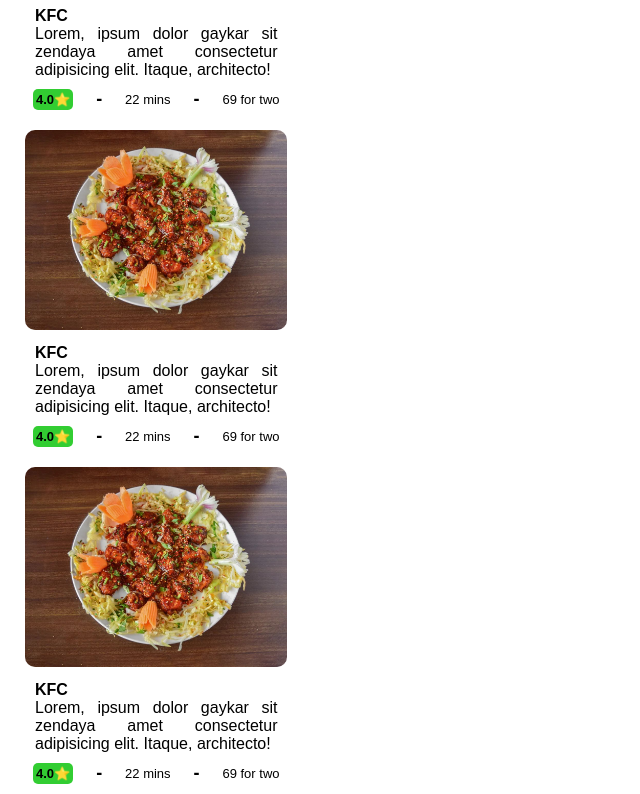
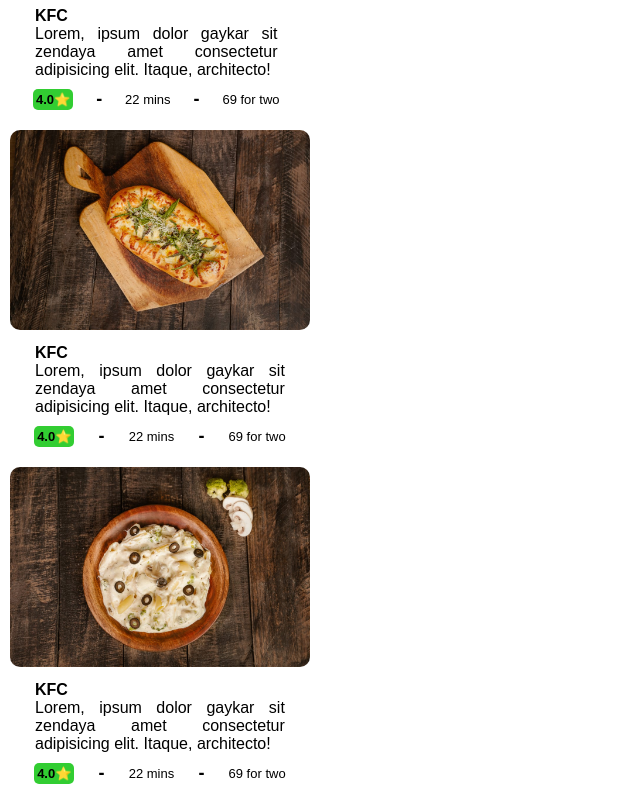
Before and after one commit to DhanasekaranRanijth/hari, a website built with Vite: page index.html in a window 1280 px wide. Shown: the part 967-1761 px from the top of the page, without its empty margins (0-640 px from the left). Built offline with nearby package versions, Linux system fonts and the light colour scheme.

Commit message:
Update index.html

```diff
--- a/index.html
+++ b/index.html
@@ -133,7 +133,7 @@
   <div class="grid_body">
       <div class="grid_item">
         <div>
-          <img src="./s1.jpg" height="200px">
+          <img src="./s7.jpeg" height="200px">
         </div>
 
         <div>
@@ -167,7 +167,7 @@
   <div class="grid_body">
       <div class="grid_item">
         <div>
-          <img src="./s1.jpg" height="200px">
+          <img src="./s8.jpeg" height="200px">
         </div>
 
         <div>
```
